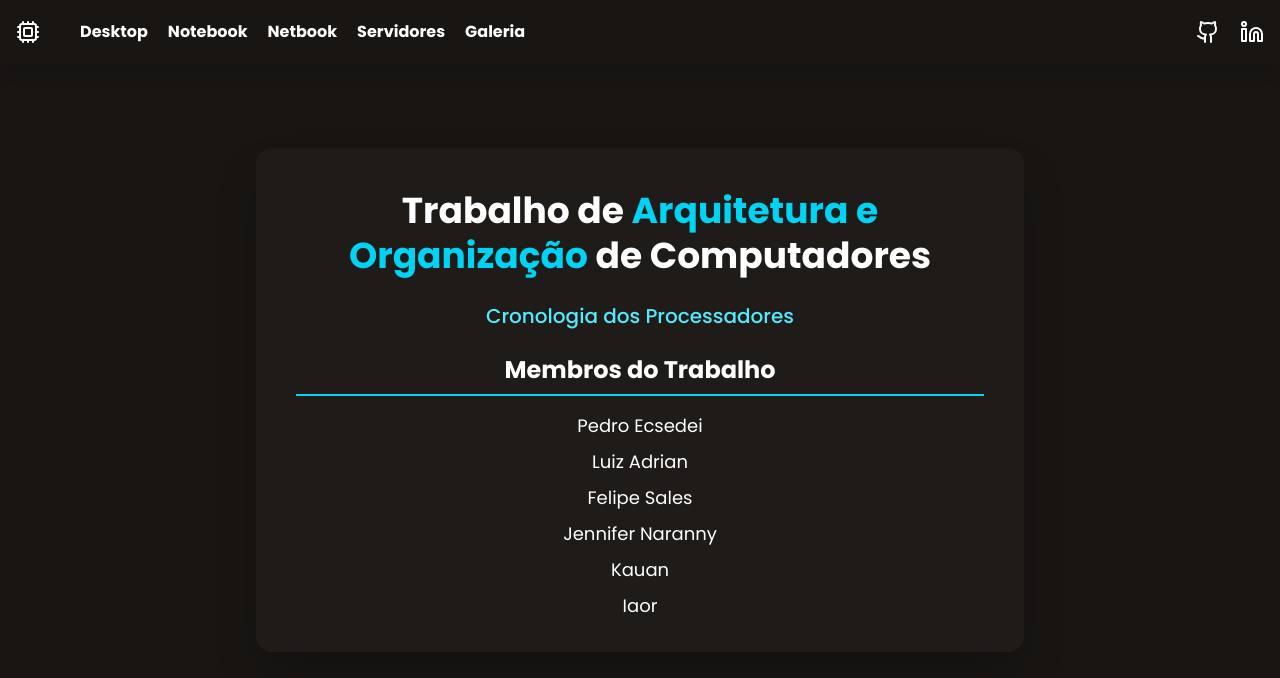
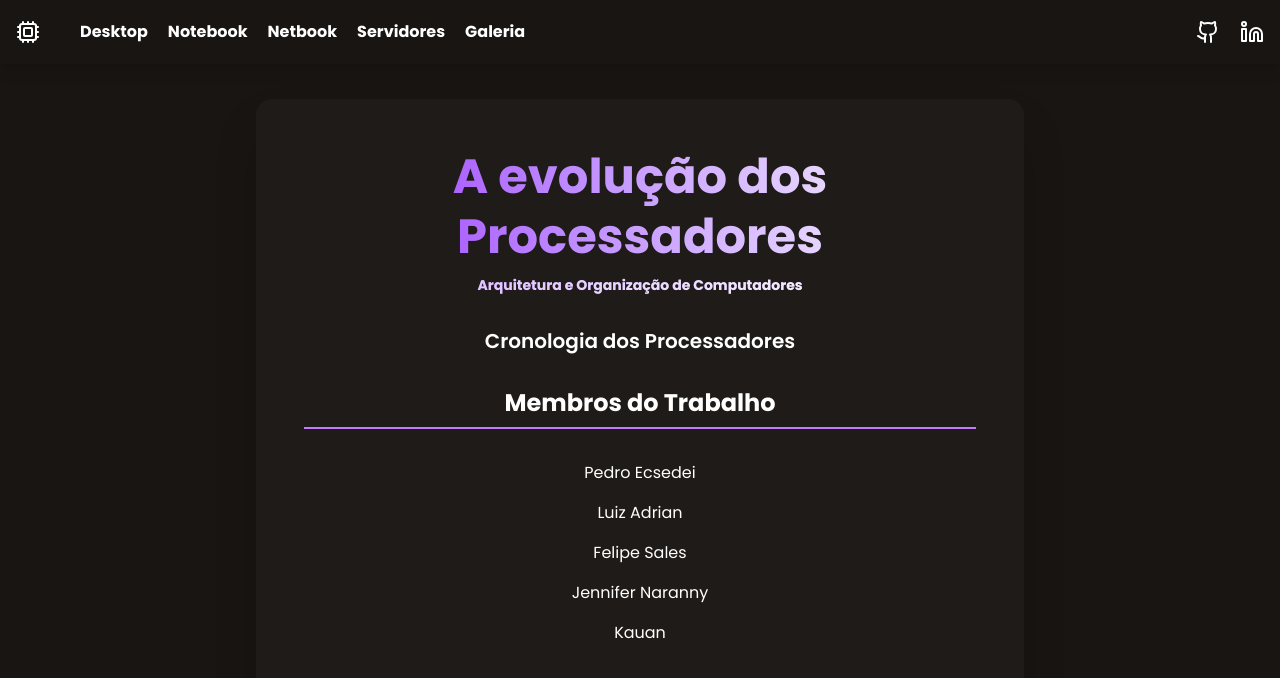
Before and after one commit to EcsedeiPedro/cpu-tree, a Next.js app: page / in a window 1280 px wide. Shown: the top 678 px of the page. Built offline with nearby package versions, Linux system fonts and the light colour scheme.

Commit message:
chore: fine adjustments

```diff
--- a/app/globals.css
+++ b/app/globals.css
@@ -135,3 +135,22 @@
 .section-page {
   margin-top: 64px;
 }
+
+.scrollbar-custom::-webkit-scrollbar {
+  width: 8px;
+}
+
+.scrollbar-custom::-webkit-scrollbar-track {
+  background: transparent;
+}
+
+.scrollbar-custom::-webkit-scrollbar-thumb {
+  background-color: rgba(152, 16, 250, 1);
+  border-radius: 6px;
+  border: 2px solid transparent;
+  background-clip: content-box;
+}
+
+.scrollbar-custom:hover::-webkit-scrollbar-thumb {
+  background-color: rgba(152, 16, 250, 0.4);
+}
--- a/components/ui/carousel.tsx
+++ b/components/ui/carousel.tsx
@@ -138,7 +138,7 @@ function CarouselContent({ className, ...props }: React.ComponentProps<"div">) {
   return (
     <div
       ref={carouselRef}
-      className="overflow-hidden h-full"
+      className="overflow-hidden h-full flex"
       data-slot="carousel-content"
     >
       <div
--- a/components/ui/sheet.tsx
+++ b/components/ui/sheet.tsx
@@ -73,7 +73,7 @@ function SheetContent({
       >
         {children}
         <SheetPrimitive.Close className="ring-offset-background focus:ring-ring data-[state=open]:bg-secondary absolute top-4 right-4 rounded-xs opacity-70 transition-opacity hover:opacity-100 focus:ring-2 focus:ring-offset-2 focus:outline-hidden disabled:pointer-events-none">
-          <XIcon className="size-5" />
+          <XIcon className="size-5" color="white" />
           <span className="sr-only">Close</span>
         </SheetPrimitive.Close>
       </SheetPrimitive.Content>
--- a/src/components/core-carousel.tsx
+++ b/src/components/core-carousel.tsx
@@ -30,12 +30,12 @@ type CarouselGenericProps = {
 export const CoreCarousel = ({ items }: CarouselGenericProps) => {
   return (
     <Carousel className="w-full h-[500px] relative">
-      <CarouselContent className="h-[500px] w-full flex items-center">
+      <CarouselContent className={`h-[500px] w-full flex items-center  ${items.length === 1 ? "justify-center" : ""}`}>
         {items
           ? items.map((item, index) => (
               <CarouselItem
                 key={index}
-                className="basis-full md:basis-1/2 lg:basis-1/3 flex items-center justify-center gap-10 rounded-lg max-h-[284px]"
+                className="w-full basis-full md:basis-1/2 lg:basis-1/3 flex items-center justify-center gap-10 rounded-lg max-h-[284px]"
               >
                 <div className=" rounded-md overflow-hidden shadow-md w-full h-full">
                   <div
@@ -89,7 +89,7 @@ export const CoreCarousel = ({ items }: CarouselGenericProps) => {
                           </div>
                         </DialogHeader>
 
-                        <div className="bg-white p-6 gap-5 h-full max-h-[300px] md:max-h-[500px] overflow-y-auto">
+                        <div className="bg-white p-6 gap-5 h-full max-h-[300px] md:max-h-[500px] overflow-y-auto scrollbar-custom">
                           {item.content}
                         </div>
                       </DialogContent>
--- a/src/components/header/mobile-menu.tsx
+++ b/src/components/header/mobile-menu.tsx
@@ -29,10 +29,10 @@ export const MobileMenu = () => {
           <Menu color="white" />
         </SheetTrigger>
 
-        <SheetContent>
+        <SheetContent className="bg-stone-950 border-0">
           <SheetHeader>
             <div className="mt-12">
-              <SheetTitle className="px-5 text-2xl font-bold text-black">
+              <SheetTitle className="px-5 text-2xl font-bold bg-gradient-to-r from-purple-600 to-white bg-clip-text text-transparent">
                 Menu
               </SheetTitle>
 
@@ -42,7 +42,7 @@ export const MobileMenu = () => {
                     MenuItems.map((item) => (
                       <li key={item.id}>
                         <Link
-                          className="text-xl font-medium text-black"
+                          className="text-xl font-medium text-white"
                           href={item.url}
                         >
                           {item.name}
--- a/src/view/home/index.tsx
+++ b/src/view/home/index.tsx
@@ -3,27 +3,27 @@ import { students } from "./mock-data";
 export const Home = () => {
   return (
     <section className="min-h-screen flex items-center justify-center bg-[#181513] px-4">
-      <div className="bg-[#1f1b18] p-8 md:p-10 rounded-2xl shadow-2xl max-w-3xl w-full">
-        <article className="flex flex-col items-center gap-6 text-white text-center">
-          <h1 className="text-2xl md:text-4xl font-extrabold leading-tight">
-            Trabalho de{" "}
-            <span className="text-cyan-400">Arquitetura e Organização</span> de
-            Computadores
+      <div className="bg-[#1f1b18] p-8 md:p-12 rounded-2xl shadow-2xl max-w-3xl w-full">
+        <article className="flex flex-col items-center gap-8 text-white text-center">
+          <h1 className="text-2xl md:text-5xl font-extrabold leading-tight bg-gradient-to-r from-purple-600 to-white bg-clip-text text-transparent flex flex-col gap-2">
+            A evolução dos Processadores
+
+            <span className="text-white/60 text-sm">Arquitetura e Organização de Computadores</span>
           </h1>
 
-          <p className="text-lg md:text-xl font-medium text-cyan-300">
+          <p className="text-lg md:text-xl font-semibold text-white">
             Cronologia dos Processadores
           </p>
 
           <div className="w-full">
-            <h2 className="text-xl md:text-2xl font-bold mb-2 border-b-2 border-cyan-400 pb-2">
+            <h2 className="text-xl md:text-2xl font-bold mb-4 border-b-2 border-purple-400 pb-2">
               Membros do Trabalho
             </h2>
 
-            <div className="max-h-52 overflow-y-auto scrollbar-thin scrollbar-thumb-cyan-400/50 scrollbar-track-transparent rounded-md">
-              <ul className="text-base md:text-lg flex flex-col gap-2 mt-2 px-2">
+            <div className="max-h-52 overflow-y-auto scrollbar-custom rounded-md">
+              <ul className="text-base flex flex-col gap-4 mt-4 px-2">
                 {students.map((student, index) => (
-                  <li key={index} className="hover:text-cyan-300 transition">
+                  <li key={index} className="hover:text-purple-800 transition">
                     {student.name}
                   </li>
                 ))}
--- a/src/view/home/mock-data.ts
+++ b/src/view/home/mock-data.ts
@@ -22,7 +22,7 @@ export const students: StudentsProps[] = [
     name: 'Igor',
   },
   {
-    name: 'Victor',
+    name: 'Victor Nascimento',
   },
   {
     name: 'Gabriel Barbosa',
```
